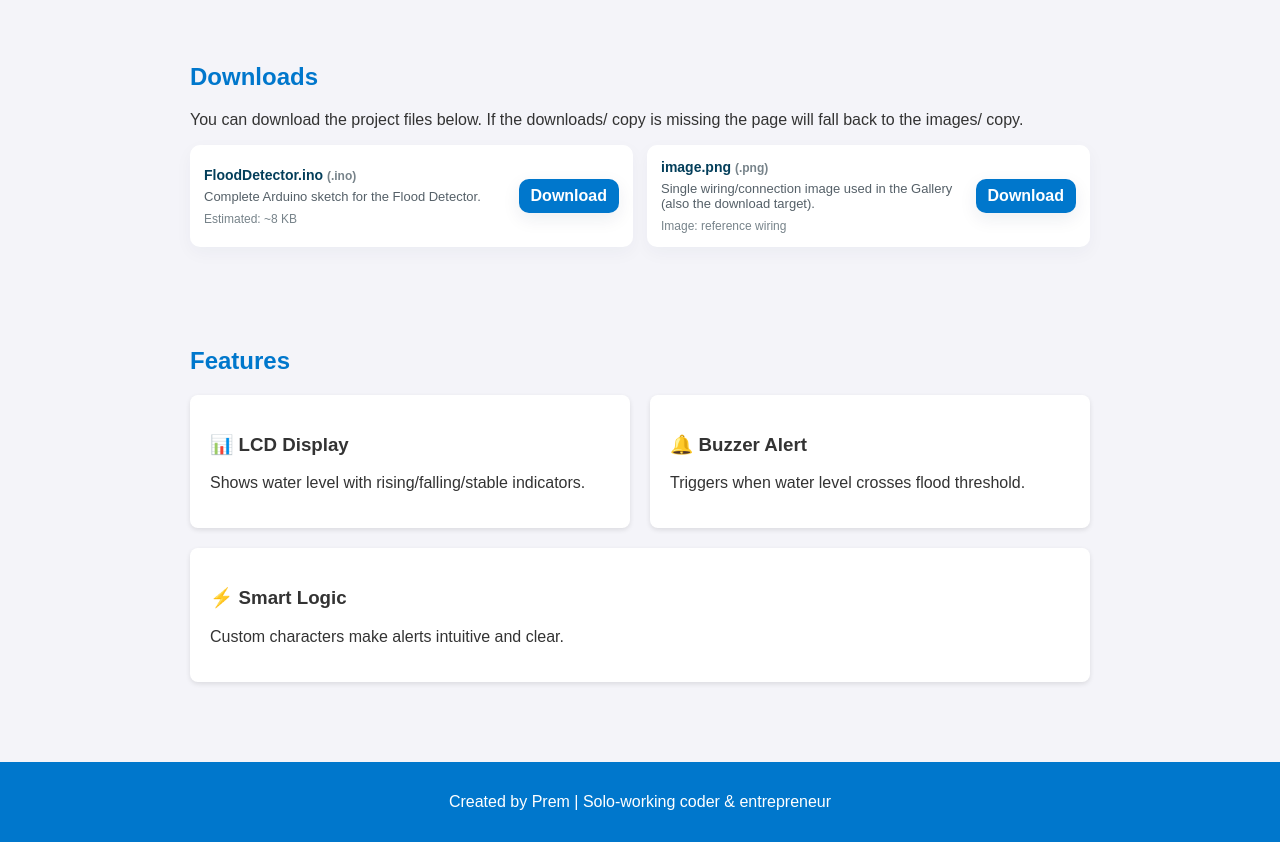
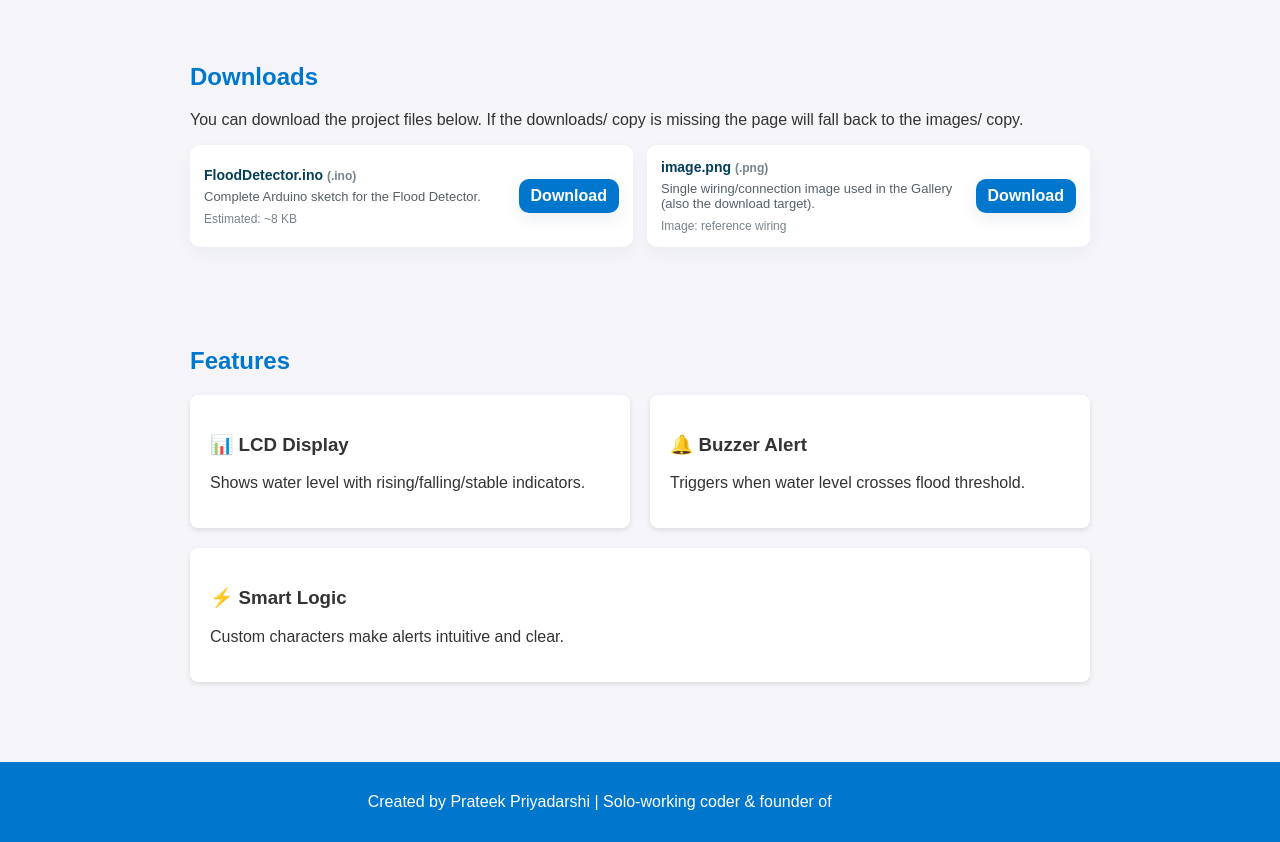
Before and after one commit to TesterChip/Flood-Detector, a plain HTML site: page index.html in a window 1280 px wide. Shown: the part 5243-6085 px from the top of the page. Drawn offline with Linux system fonts and the light colour scheme.

Commit message:
Update index.html

```diff
--- a/index.html
+++ b/index.html
@@ -719,7 +719,7 @@ void loop() {
 </section>
 
 <footer>
-  <p>Created by Prem | Solo-working coder & entrepreneur</p>
+  <p>Created by Prateek Priyadarshi | Solo-working coder & founder of <a href="https://testerchip.com/">TesterChip</a></p>
 </footer>
 
 <script>
@@ -821,4 +821,5 @@ void loop() {
   })();
 </script>
 </body>
+
 </html>
```
